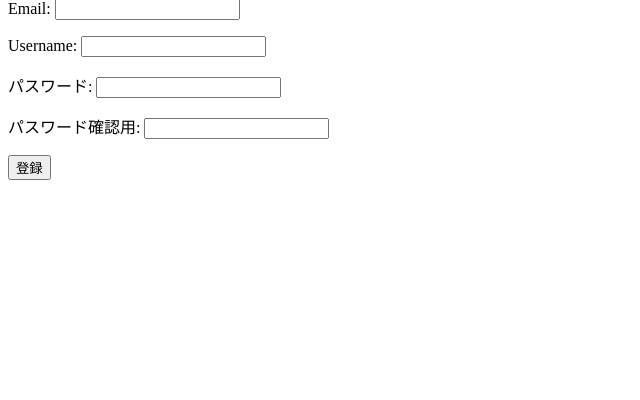
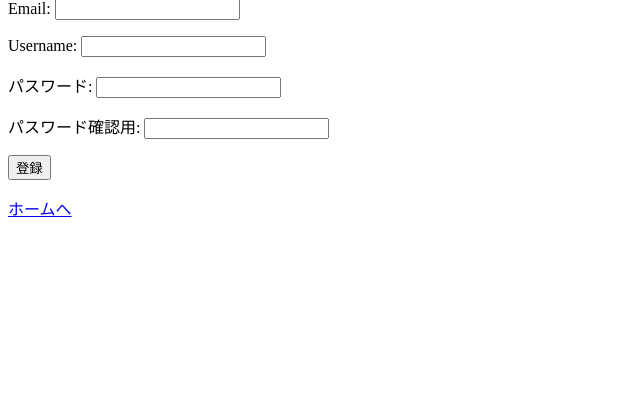
Before and after one commit to mizukami-0418/DjangoAccountsProject, a Django app: page /register/ in a window 1280 px wide. Shown: the part 90-490 px from the top of the page, without its empty margins (0-640 px from the left). Run offline with Django 5.2, Linux system fonts and the light colour scheme.

Commit message:
登録画面にホームへ戻るのを追加

```diff
--- a/templates/register.html
+++ b/templates/register.html
@@ -10,4 +10,5 @@
         {{ form.as_p }}
         <button type="submit">登録</button>
     </form>
+    <p><a href="{% url 'home' %}">ホームへ</a></p>
 {% endblock %}
```
